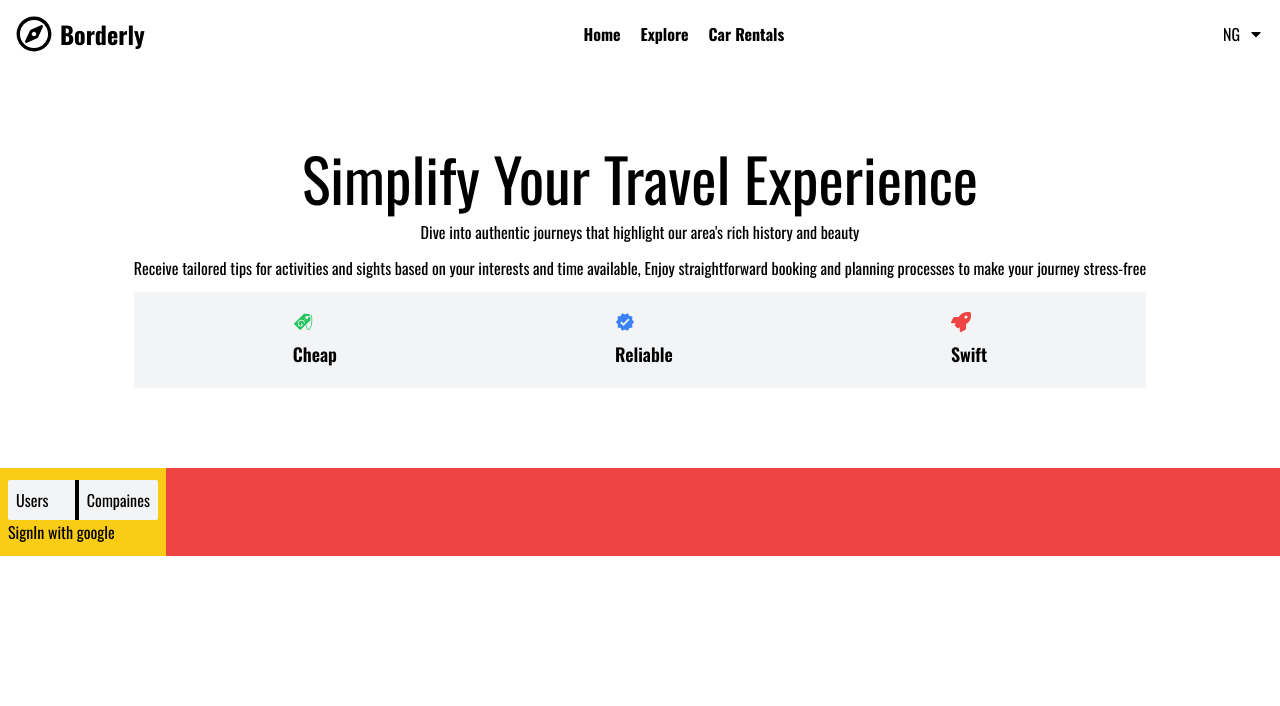
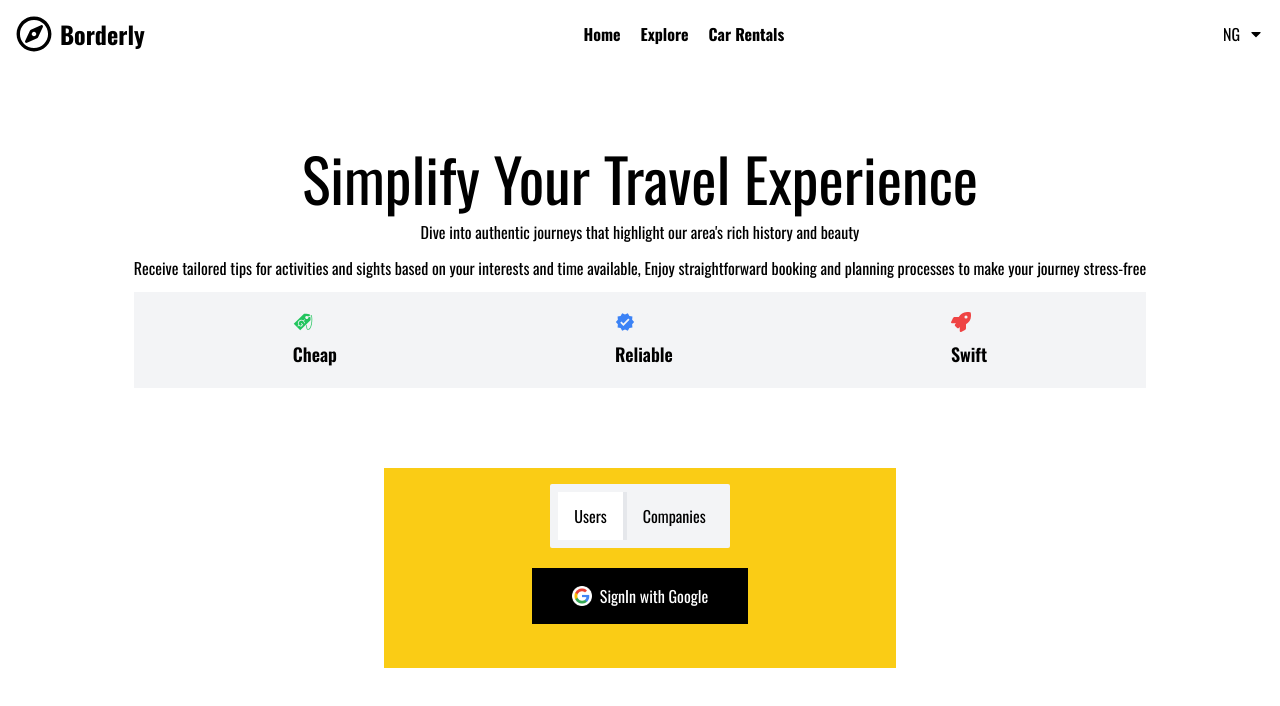
Before and after one commit to Joshua357954/borderly, a Next.js app: page / in a window 1280 px wide. Shown: the top 706 px of the page. Built offline with nearby package versions, Linux system fonts and the light colour scheme.

Commit message:
am tired already , Firebase

```diff
--- a/src/app/page.js
+++ b/src/app/page.js
@@ -1,10 +1,25 @@
+"use client";
 import Image from "next/image";
 import { FaRegCompass as Compass, FaCaretDown } from "react-icons/fa";
 import { GiPriceTag } from "react-icons/gi";
 import { MdVerified } from "react-icons/md";
 import { FaRocket } from "react-icons/fa";
+import { useState } from "react";
+import firebase from "@/config/firebase";
 
 export default function Home() {
+  const [activeTab, setActiveTab] = useState("Users");
+
+  const handleGoogleSignIn = async () => {
+    const provider = new firebase.auth.GoogleAuthProvider();
+    try {
+      await firebase.auth().signInWithPopup(provider);
+      console.log("User signed in!");
+    } catch (error) {
+      console.error("Error signing in with Google: ", error);
+    }
+  };
+
   return (
     <main className="flex min-h-screen flex-col items-center">
       <nav className="flex justify-between w-full px-4 bg-blue-000 py-4 items-center">
@@ -54,18 +69,39 @@ export default function Home() {
         </div>
       </header>
 
-      <section className="w-full bg-red-500 ">
-        <div className="bg-yellow-400 w-fit px-2 py-3">
-          <div className="flex bg-gray-100 p1 rounded-sm w-fit">
-            <button className="text-center border-r-2 border-r-black p-2">
-              Users&nbsp;&nbsp;&nbsp;&nbsp;&nbsp;
+      <section className="w-full flex justify-center">
+        <div className="bg-yellow-400 px-2 py-4 w-[40%] h-[200px] flex flex-col items-center gap-5">
+          <div className="flex bg-gray-100 rounded-sm w-fit mx-auto p-2">
+            <button
+              className={`text-center border-r-2 px-4 py-3 ${
+                activeTab === "Users" ? "bg-white" : ""
+              }`}
+              onClick={() => setActiveTab("Users")}
+            >
+              Users
             </button>
-            <button className="text-center border-l-2 border-l-black p-2">
-              Compaines
+            <button
+              className={`text-center border-l-2 px-4 py-3 ${
+                activeTab === "Companies" ? "bg-white" : ""
+              }`}
+              onClick={() => setActiveTab("Companies")}
+            >
+              Companies
             </button>
           </div>
 
-          <button>SignIn with google</button>
+          <button
+            className="flex gap-2 bg-black text-white items-center px-10 py-4"
+            onClick={handleGoogleSignIn}
+          >
+            <Image
+              src="/google-img.png"
+              width="20"
+              height="20"
+              alt="Google logo"
+            />
+            SignIn with Google
+          </button>
         </div>
       </section>
     </main>
--- /dev/null
+++ b/src/config/firebase.js
@@ -0,0 +1,21 @@
+// Import the functions you need from the SDKs you need
+import { initializeApp } from "firebase/app";
+import { getAnalytics } from "firebase/analytics";
+// TODO: Add SDKs for Firebase products that you want to use
+// https://firebase.google.com/docs/web/setup#available-libraries
+
+// Your web app's Firebase configuration
+// For Firebase JS SDK v7.20.0 and later, measurementId is optional
+const firebaseConfig = {
+  apiKey: "AIzaSyDq--1vjizE4MQzQG3pdC2OGH6V3fepCAM",
+  authDomain: "borderly-420b4.firebaseapp.com",
+  projectId: "borderly-420b4",
+  storageBucket: "borderly-420b4.appspot.com",
+  messagingSenderId: "29191156936",
+  appId: "1:29191156936:web:4062f7ca8cbcb12403e1fd",
+  measurementId: "G-1TK5RVQGY5",
+};
+
+// Initialize Firebase
+export default initializeApp(firebaseConfig);
+// const analytics = getAnalytics(app)
```
Also changed, not shown: public/google-img.png (added).
